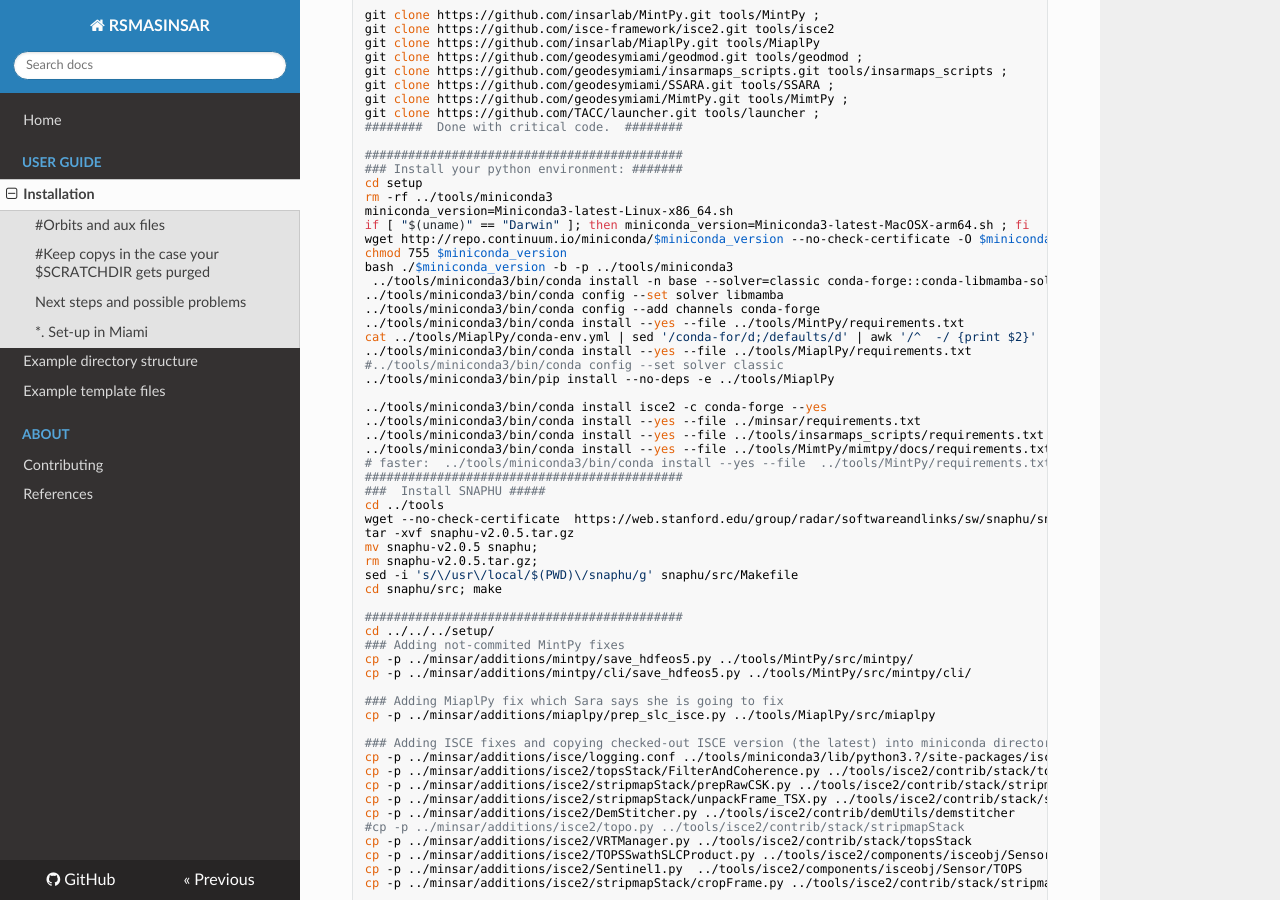
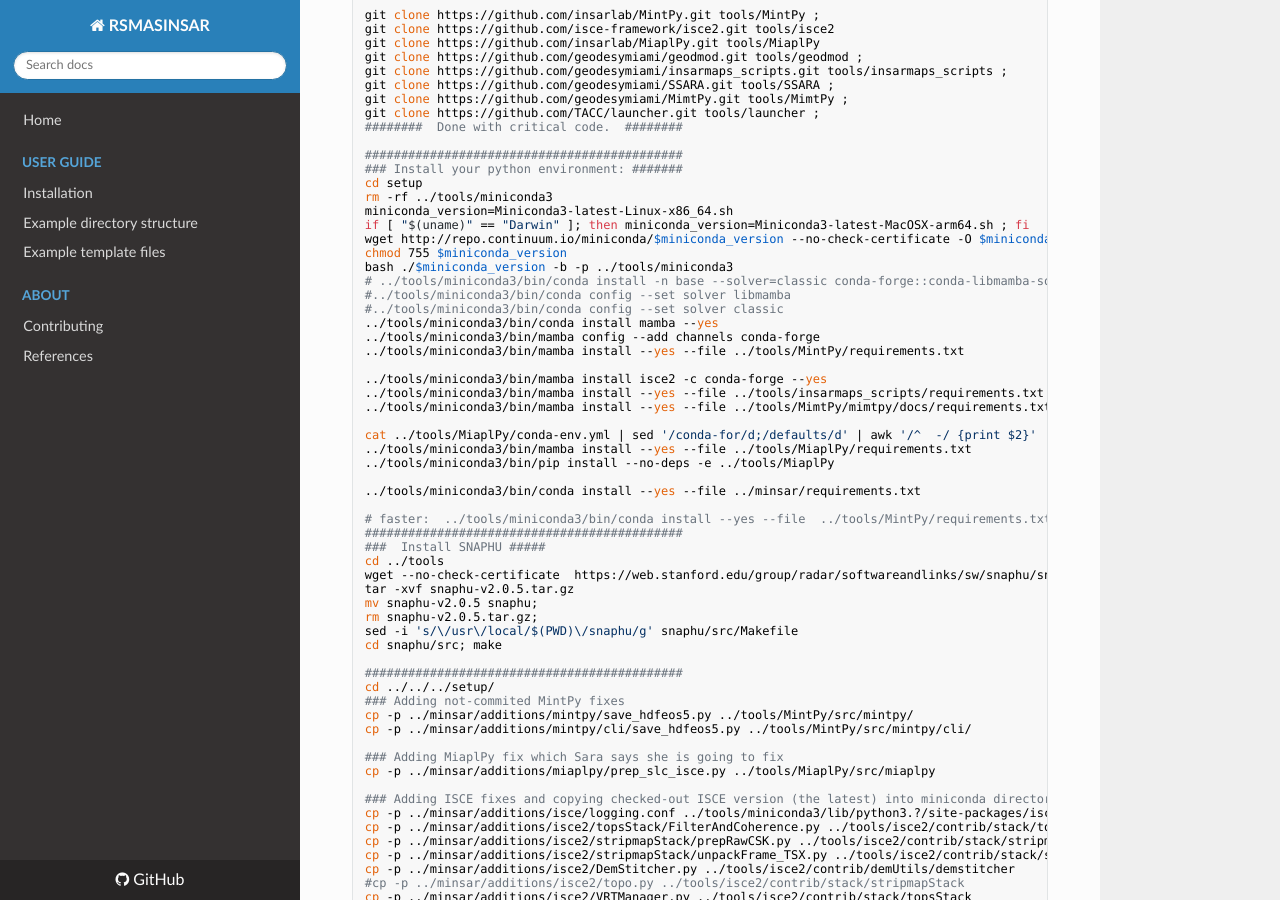
Before and after one commit to geodesymiami/rsmas_insar, an MkDocs documentation site: the page built from docs/test_installation.md, in a window 1280 px wide and 900 px high, scrolled down 650 px. Built offline with MkDocs 1.6.1, drawn with Linux system fonts in a browser that asks for light colours; nearby versions of some CDN libraries; some of the changed text lies outside the part shown.

Commit message:
Update and rename installation.md to test_installation.md

```diff
--- a/docs/installation.md
+++ b/docs/test_installation.md
@@ -46,19 +46,23 @@
 wget http://repo.continuum.io/miniconda/$miniconda_version --no-check-certificate -O $miniconda_version #; if ($? != 0) exit;
 chmod 755 $miniconda_version
 bash ./$miniconda_version -b -p ../tools/miniconda3
- ../tools/miniconda3/bin/conda install -n base --solver=classic conda-forge::conda-libmamba-solver conda-forge::libmamba conda-forge::libmambapy conda-forge::libarchive --yes
-../tools/miniconda3/bin/conda config --set solver libmamba
-../tools/miniconda3/bin/conda config --add channels conda-forge
-../tools/miniconda3/bin/conda install --yes --file ../tools/MintPy/requirements.txt
+# ../tools/miniconda3/bin/conda install -n base --solver=classic conda-forge::conda-libmamba-solver conda-forge::libmamba conda-forge::libmambapy conda-forge::libarchive --yes
+#../tools/miniconda3/bin/conda config --set solver libmamba
+#../tools/miniconda3/bin/conda config --set solver classic
+../tools/miniconda3/bin/conda install mamba --yes
+../tools/miniconda3/bin/mamba config --add channels conda-forge
+../tools/miniconda3/bin/mamba install --yes --file ../tools/MintPy/requirements.txt
+
+../tools/miniconda3/bin/mamba install isce2 -c conda-forge --yes
+../tools/miniconda3/bin/mamba install --yes --file ../tools/insarmaps_scripts/requirements.txt
+../tools/miniconda3/bin/mamba install --yes --file ../tools/MimtPy/mimtpy/docs/requirements.txt
+
 cat ../tools/MiaplPy/conda-env.yml | sed '/conda-for/d;/defaults/d' | awk '/^  -/ {print $2}' | sed 's/\([>=<]\)/ \1 /g' | cut -d ' ' -f1 | grep -v '^$' > ../tools/MiaplPy/requirements.txt
-../tools/miniconda3/bin/conda install --yes --file ../tools/MiaplPy/requirements.txt
-#../tools/miniconda3/bin/conda config --set solver classic
+../tools/miniconda3/bin/mamba install --yes --file ../tools/MiaplPy/requirements.txt
 ../tools/miniconda3/bin/pip install --no-deps -e ../tools/MiaplPy
 
-../tools/miniconda3/bin/conda install isce2 -c conda-forge --yes
 ../tools/miniconda3/bin/conda install --yes --file ../minsar/requirements.txt
-../tools/miniconda3/bin/conda install --yes --file ../tools/insarmaps_scripts/requirements.txt
-../tools/miniconda3/bin/conda install --yes --file ../tools/MimtPy/mimtpy/docs/requirements.txt
+
 # faster:  ../tools/miniconda3/bin/conda install --yes --file  ../tools/MintPy/requirements.txt  isce2 -c conda-forge (but needs the memory of a node)
 ############################################
 ###  Install SNAPHU #####
```
